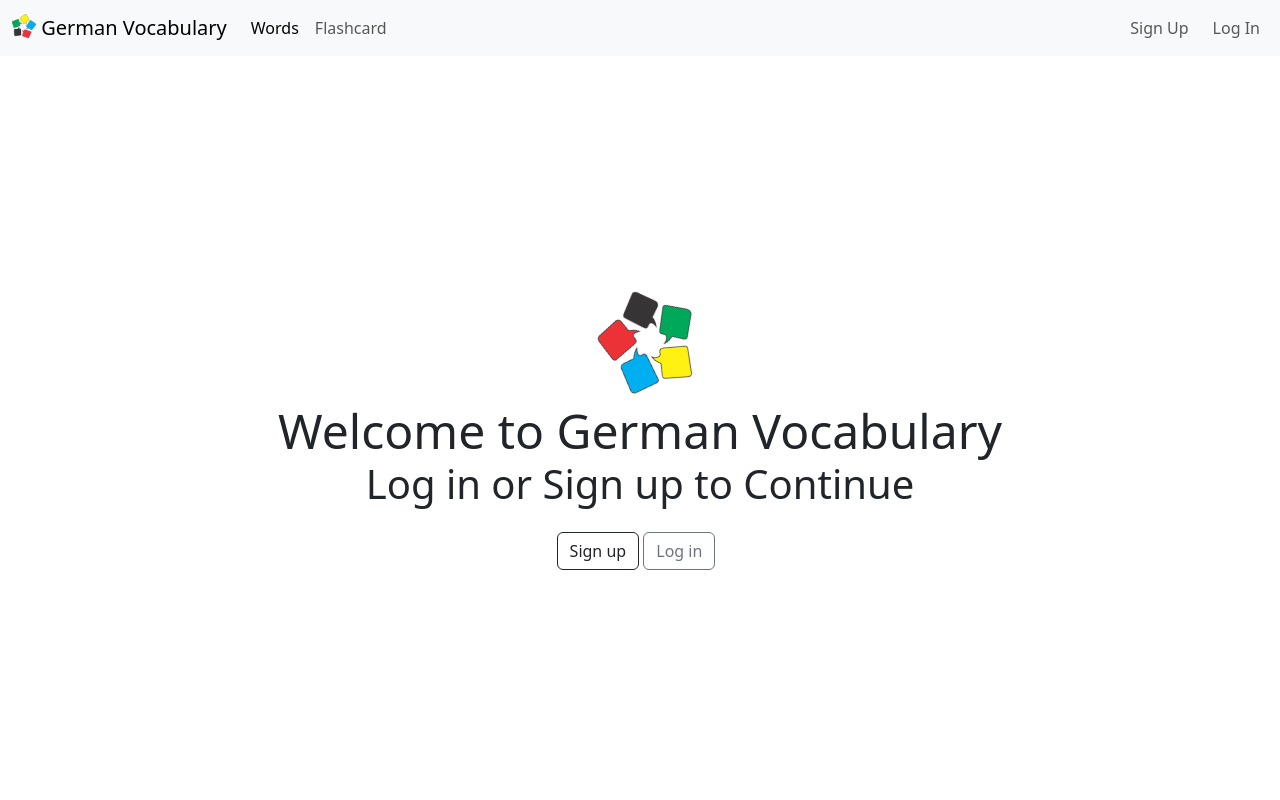
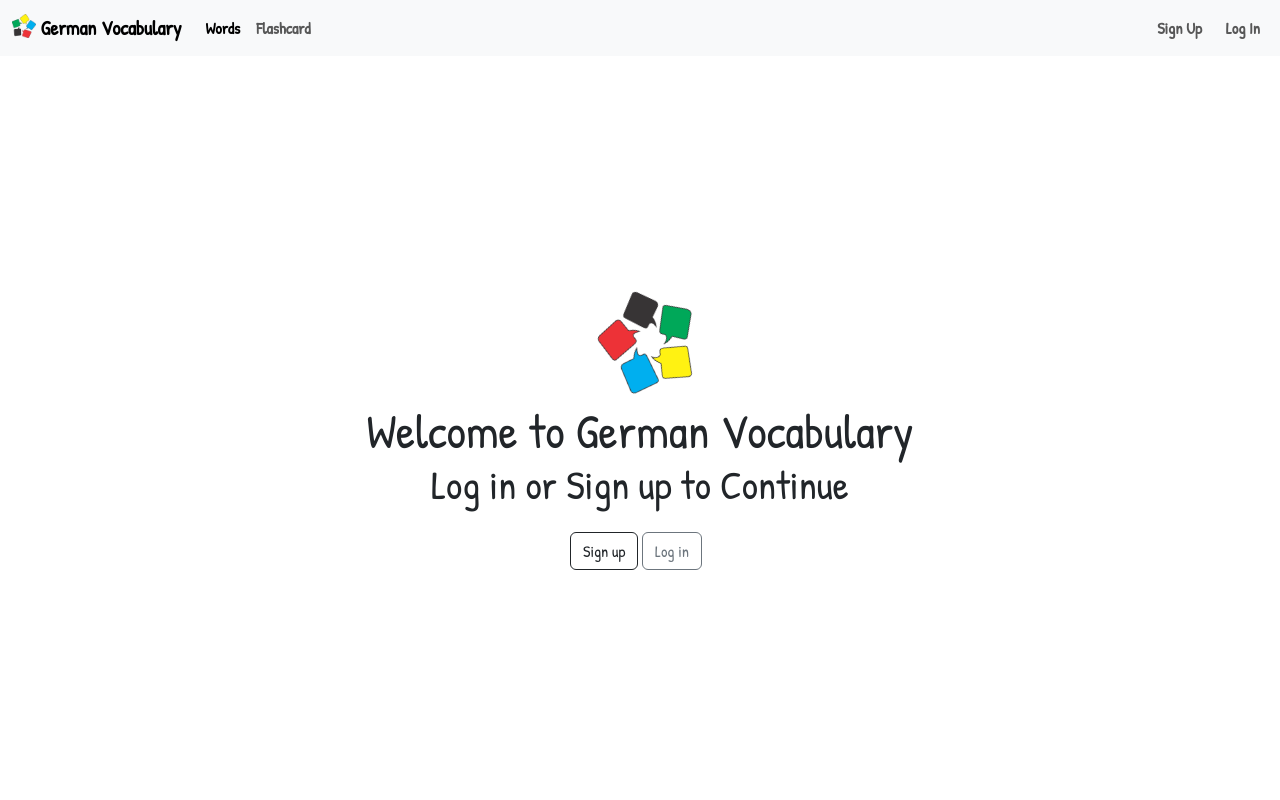
Before and after one commit to thehimel/german-vocabulary, a Django app: page / in a window 1280 px wide. Run offline with Django 5.2, Linux system fonts and the light colour scheme; some libraries are stand-ins or nearby versions.

Commit message:
installed google font Patrick Hand

```diff
--- a/src/static/base/styles/base.css
+++ b/src/static/base/styles/base.css
@@ -18,3 +18,9 @@ a {
 .rotate-continuously {
   animation: rotateAnimation 20s infinite linear;  /* Adjust the duration as needed */
 }
+
+.patrick-hand-regular {
+  font-family: "Patrick Hand", cursive;
+  font-weight: 600;
+  font-style: normal;
+}
--- a/src/templates/base.html
+++ b/src/templates/base.html
@@ -17,6 +17,11 @@
   <link href="{% static 'fontawesomefree/css/brands.css' %}" rel="stylesheet" type="text/css">
   <link href="{% static 'fontawesomefree/css/solid.css' %}" rel="stylesheet" type="text/css">
 
+  <!-- Font Patrick Hand -->
+  <link rel="preconnect" href="https://fonts.googleapis.com">
+  <link rel="preconnect" href="https://fonts.gstatic.com" crossorigin>
+  <link href="https://fonts.googleapis.com/css2?family=Patrick+Hand&display=swap" rel="stylesheet">
+
   {% load bootstrap5 %}
   {% bootstrap_css %}
 
@@ -33,7 +38,7 @@
   {% endblock extra_head %}
 </head>
 
-<body class="d-flex">
+<body class="d-flex patrick-hand-regular">
 {% block body %}
 <div class="d-flex w-100 mx-auto flex-column">
   <header class="mb-auto">
```
